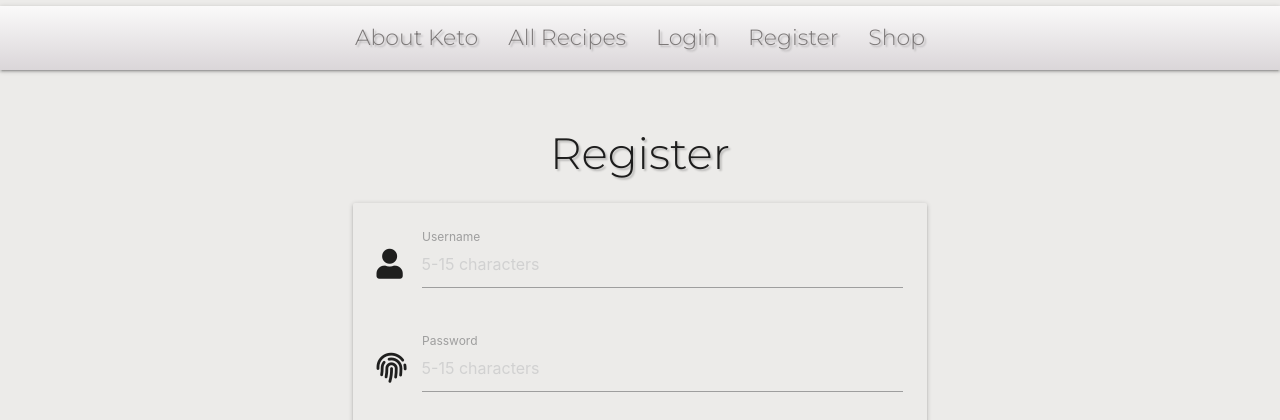
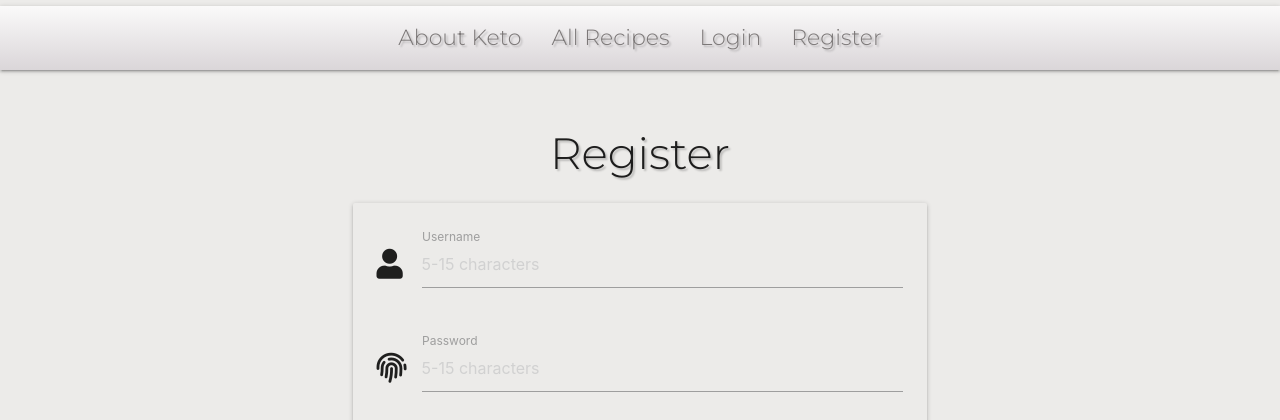
Before and after one commit to Code-Institute-Submissions/kasias-KETO-cookbook, a Flask app: page /register in a window 1280 px wide. Shown: the part 301-721 px from the top of the page. Run offline with Flask 2, Linux system fonts and the light colour scheme; some libraries are stand-ins or nearby versions.

Commit message:
Deleted shop site for now

```diff
--- a/templates/base.html
+++ b/templates/base.html
@@ -79,7 +79,7 @@
             <li><a href="{{ url_for('login') }}">Login</a></li>
             <li><a href="{{ url_for('register') }}">Register</a></li>
             {% endif %}
-            <li><a href="{{ url_for('shop') }}">Shop</a></li>
+
           </ul>
         </div>
       </nav>
@@ -118,7 +118,7 @@
         <li><a href="{{ url_for('login') }}">Login</a></li>
         <li><a href="{{ url_for('register') }}">Register</a></li>
         {% endif %}
-        <li><a href="{{ url_for('shop') }}">Shop</a></li>
+
       </ul>
     </header>
 
```
Also changed, not shown: templates/shop.html (deleted, +0 -7 lines).
